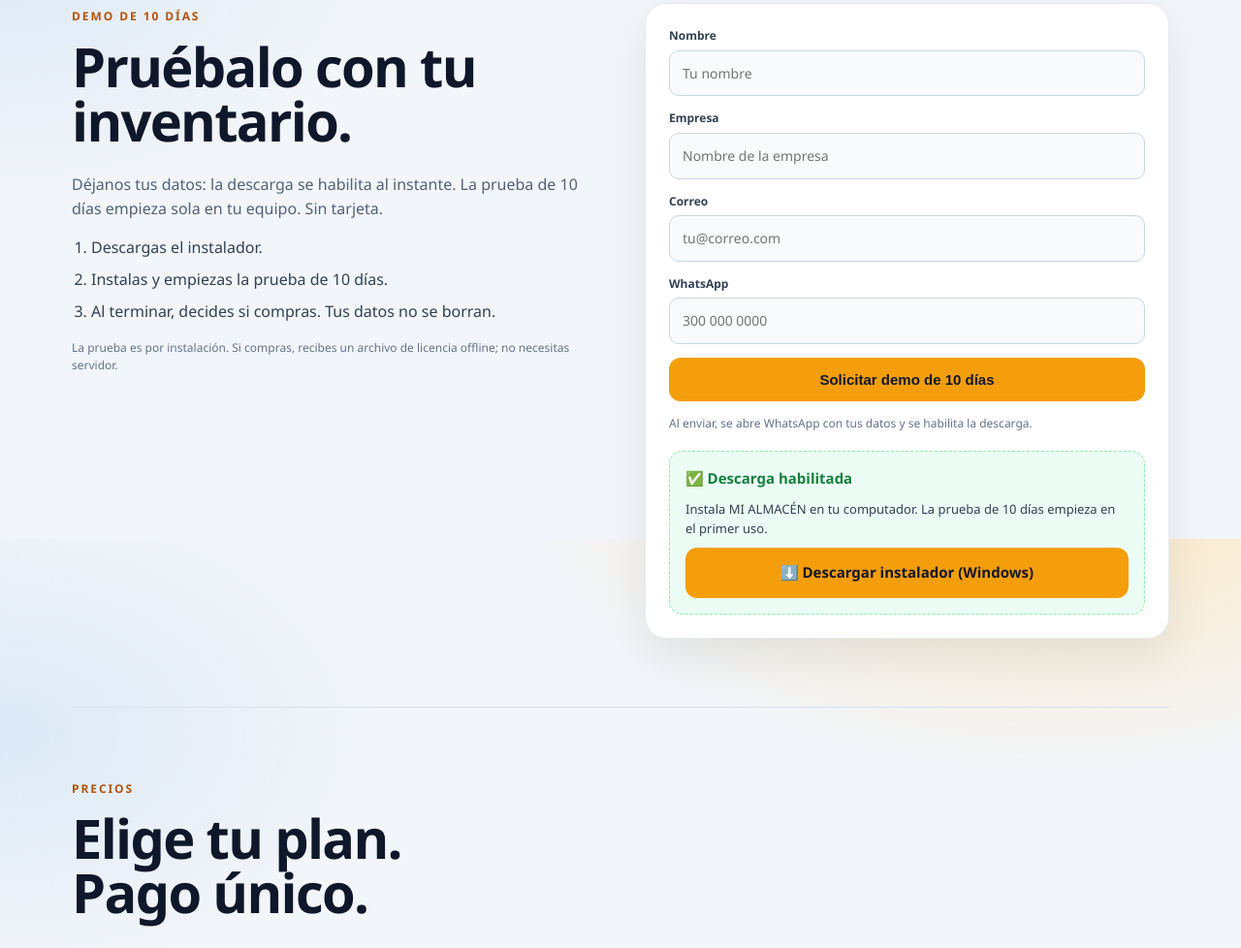
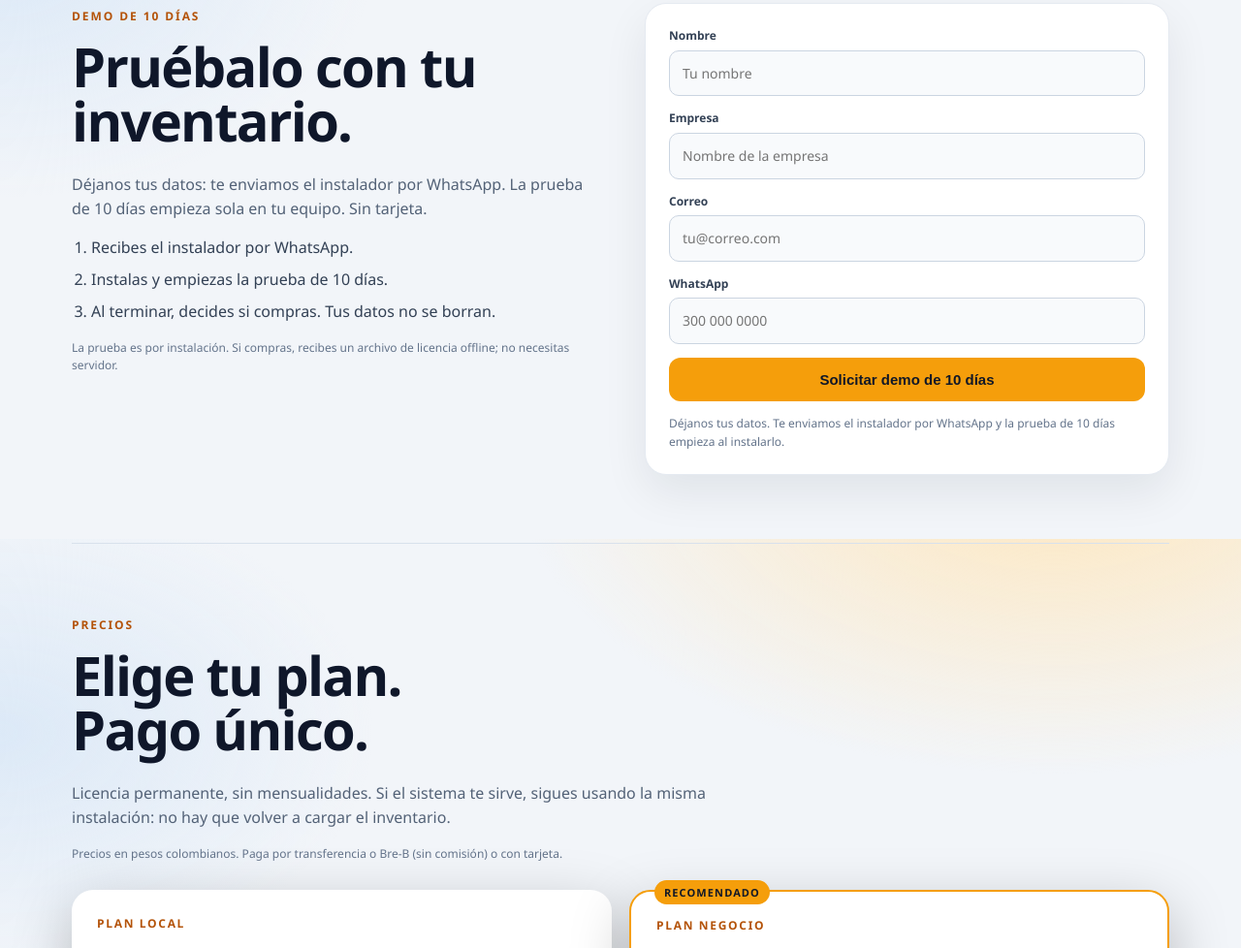
Before and after one commit to MisAppslatam01/mis-app-latam-web, a plain HTML site: page almacen.html in a window 1280 px wide. Shown: the part 1844-2822 px from the top of the page at 97% size. Drawn offline with Linux system fonts and the light colour scheme.

Commit message:
Formulario de demo sin descarga directa

```diff
--- a/almacen.html
+++ b/almacen.html
@@ -109,9 +109,9 @@
       <div class="demo-copy">
         <span class="eyebrow">DEMO DE 10 DÍAS</span>
         <h2>Pruébalo con tu inventario.</h2>
-        <p>Déjanos tus datos: la descarga se habilita al instante. La prueba de 10 días empieza sola en tu equipo. Sin tarjeta.</p>
+        <p>Déjanos tus datos: te enviamos el instalador por WhatsApp. La prueba de 10 días empieza sola en tu equipo. Sin tarjeta.</p>
         <ol>
-          <li>Descargas el instalador.</li>
+          <li>Recibes el instalador por WhatsApp.</li>
           <li>Instalas y empiezas la prueba de 10 días.</li>
           <li>Al terminar, decides si compras. Tus datos no se borran.</li>
         </ol>
@@ -136,13 +136,12 @@
           <input id="whatsapp" name="whatsapp" type="tel" autocomplete="tel" required placeholder="300 000 0000">
         </div>
         <button class="btn primary full" type="submit">Solicitar demo de 10 días</button>
-        <p class="form-note" id="form-note">Al enviar, se abre WhatsApp con tus datos y se habilita la descarga.</p>
+        <p class="form-note" id="form-note">Déjanos tus datos. Te enviamos el instalador por WhatsApp y la prueba de 10 días empieza al instalarlo.</p>
 
-        <div class="descarga" id="descarga-demo" hidden>
-          <strong>✅ Descarga habilitada</strong>
-          <p>Instala MI ALMACÉN en tu computador. La prueba de 10 días empieza en el primer uso.</p>
-          <a class="btn primary full" id="btn-descarga" href="Instalador-Almacen-1.7.0.exe" download>⬇️ Descargar instalador (Windows)</a>
-        </div>
+        <p class="form-note" id="wa-fallback" hidden>
+          <a href="#" id="wa-fallback-link" target="_blank" rel="noopener">Si no se abrió WhatsApp, toca aquí para enviar tus datos.</a>
+        </p>
+
         <p class="config-warning" id="config-warning" hidden>
           Falta configurar el número de WhatsApp en <code>config.js</code> antes de publicar.
         </p>
```
